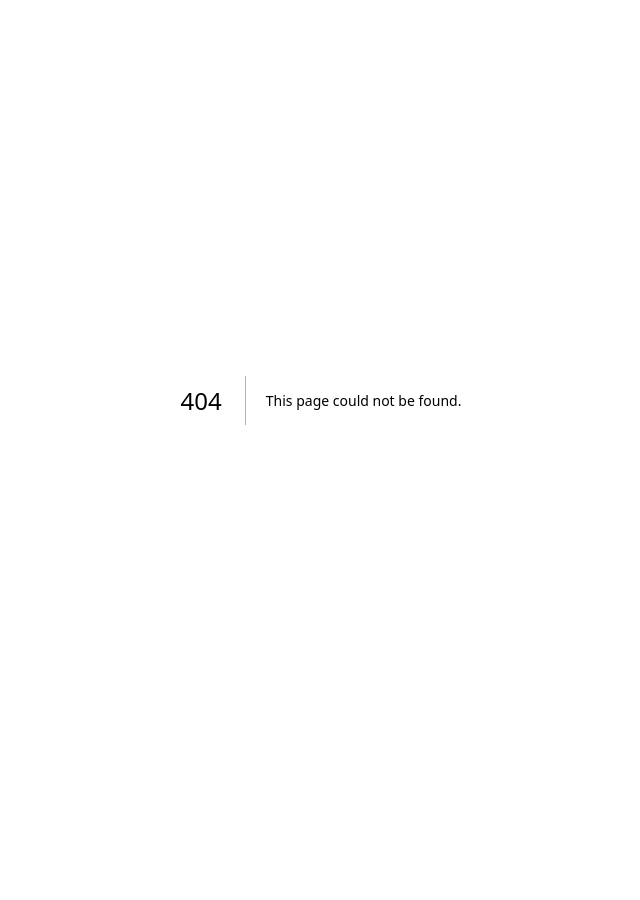
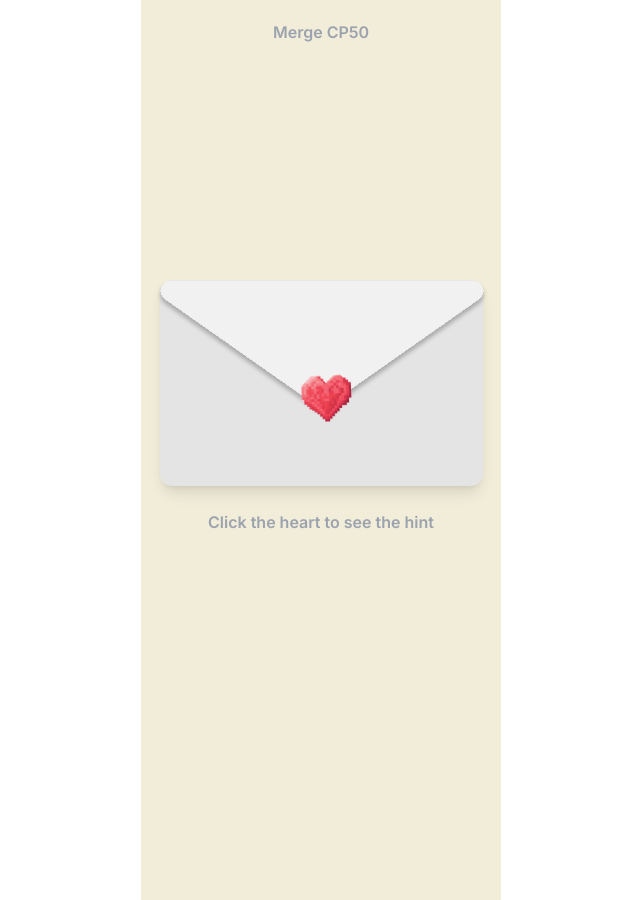
Before and after one commit to Phongit-Khanthawisood/merge-cp-50-buddy, a Next.js app: page /phase2/envalope in a window 1280 px wide. Before the commit this address had no page. Shown: the whole page, without its empty margins (319-959 px from the left). Before the commit the page ends 800 px from the top, so only its background shows below. Built offline with nearby package versions, Linux system fonts and the light colour scheme.

Commit message:
add: close envalope

```diff
--- /dev/null
+++ b/src/app/phase2/envalope/page.tsx
@@ -0,0 +1,92 @@
+"use client";
+import Image from "next/image";
+
+export default function Home() {
+  return (
+    <main className="flex min-h-[900px] h-screen items-center flex-col sm:max-w-[360px] sm:mx-auto relative bg-[#F1EDD9] overflow-hidden ">
+      <p className="text-gray-400 font-semibold text-center top-5 absolute">
+        Merge CP50
+      </p>
+
+      <div className="mt-[20vh]">
+        <EnvalopeClose />
+        <p className="text-gray-400 font-semibold text-center mt-6">
+          Click the heart to see the hint
+        </p>
+      </div>
+    </main>
+  );
+}
+
+const EnvalopeClose = () => {
+  return (
+    <section className="relative font-mitr text-white mt-[15vh] text-center p-0 font-semibold w-[323px] h-[206px] mx-auto space-y-[3px]">
+      <div className="bg-[#E4E4E4] h-[206px] w-[323px] rounded-xl p-0 shadow-lg">
+        <div className="absolute top-0 -left-[4px]">
+          <EnvalopeTip />
+        </div>
+        <div className="absolute top-[40%] left-[40%] animate-rotate-left-right">
+          <Image src="/heart.png" width={75} height={75} alt="heart" />
+        </div>
+      </div>
+    </section>
+  );
+};
+
+const EnvalopeTip = () => {
+  return (
+    <div>
+      <svg
+        width="332"
+        height="135"
+        viewBox="0 0 332 135"
+        fill="none"
+        xmlns="http://www.w3.org/2000/svg"
+      >
+        <g filter="url(#filter0_d_652_173)">
+          <path
+            d="M171.745 124.968C168.297 127.388 163.703 127.388 160.255 124.968L9.17902 18.9352C1.18146 13.3221 5.15305 0.75 14.9238 0.75L317.076 0.75C326.847 0.75 330.819 13.3221 322.821 18.9352L171.745 124.968Z"
+            fill="#F1F1F1"
+          />
+        </g>
+        <defs>
+          <filter
+            id="filter0_d_652_173"
+            x="0.904907"
+            y="0.75"
+            width="330.19"
+            height="134.033"
+            filterUnits="userSpaceOnUse"
+            color-interpolation-filters="sRGB"
+          >
+            <feFlood flood-opacity="0" result="BackgroundImageFix" />
+            <feColorMatrix
+              in="SourceAlpha"
+              type="matrix"
+              values="0 0 0 0 0 0 0 0 0 0 0 0 0 0 0 0 0 0 127 0"
+              result="hardAlpha"
+            />
+            <feOffset dy="4" />
+            <feGaussianBlur stdDeviation="2" />
+            <feComposite in2="hardAlpha" operator="out" />
+            <feColorMatrix
+              type="matrix"
+              values="0 0 0 0 0 0 0 0 0 0 0 0 0 0 0 0 0 0 0.25 0"
+            />
+            <feBlend
+              mode="normal"
+              in2="BackgroundImageFix"
+              result="effect1_dropShadow_652_173"
+            />
+            <feBlend
+              mode="normal"
+              in="SourceGraphic"
+              in2="effect1_dropShadow_652_173"
+              result="shape"
+            />
+          </filter>
+        </defs>
+      </svg>
+    </div>
+  );
+};
--- a/src/app/phase2/login/page.tsx
+++ b/src/app/phase2/login/page.tsx
@@ -7,7 +7,7 @@ import { ST } from "next/dist/shared/lib/utils";
 
 export default function Home() {
   return (
-    <main className="flex min-h-[900px] h-screen flex-col sm:max-w-[360px] sm:mx-auto  bg-[#F3F7EC] overflow-hidden ">
+    <main className="flex min-h-[900px] h-screen flex-col sm:max-w-[360px] sm:mx-auto  bg-[##F1EDD9] overflow-hidden ">
       <Cloud />
 
       <LoginSection />
--- a/tailwind.config.ts
+++ b/tailwind.config.ts
@@ -70,10 +70,15 @@ const config = {
           from: { height: "var(--radix-accordion-content-height)" },
           to: { height: "0" },
         },
+        'rotate-left-right': {
+          '0%, 100%': { transform: 'rotate(-5deg)' },
+          '50%': { transform: 'rotate(5deg)' },
+        },
       },
       animation: {
         "accordion-down": "accordion-down 0.2s ease-out",
         "accordion-up": "accordion-up 0.2s ease-out",
+        'rotate-left-right': 'rotate-left-right 2s infinite',
       },
     },
   },
```
Also changed, not shown: public/heart.png (added).
